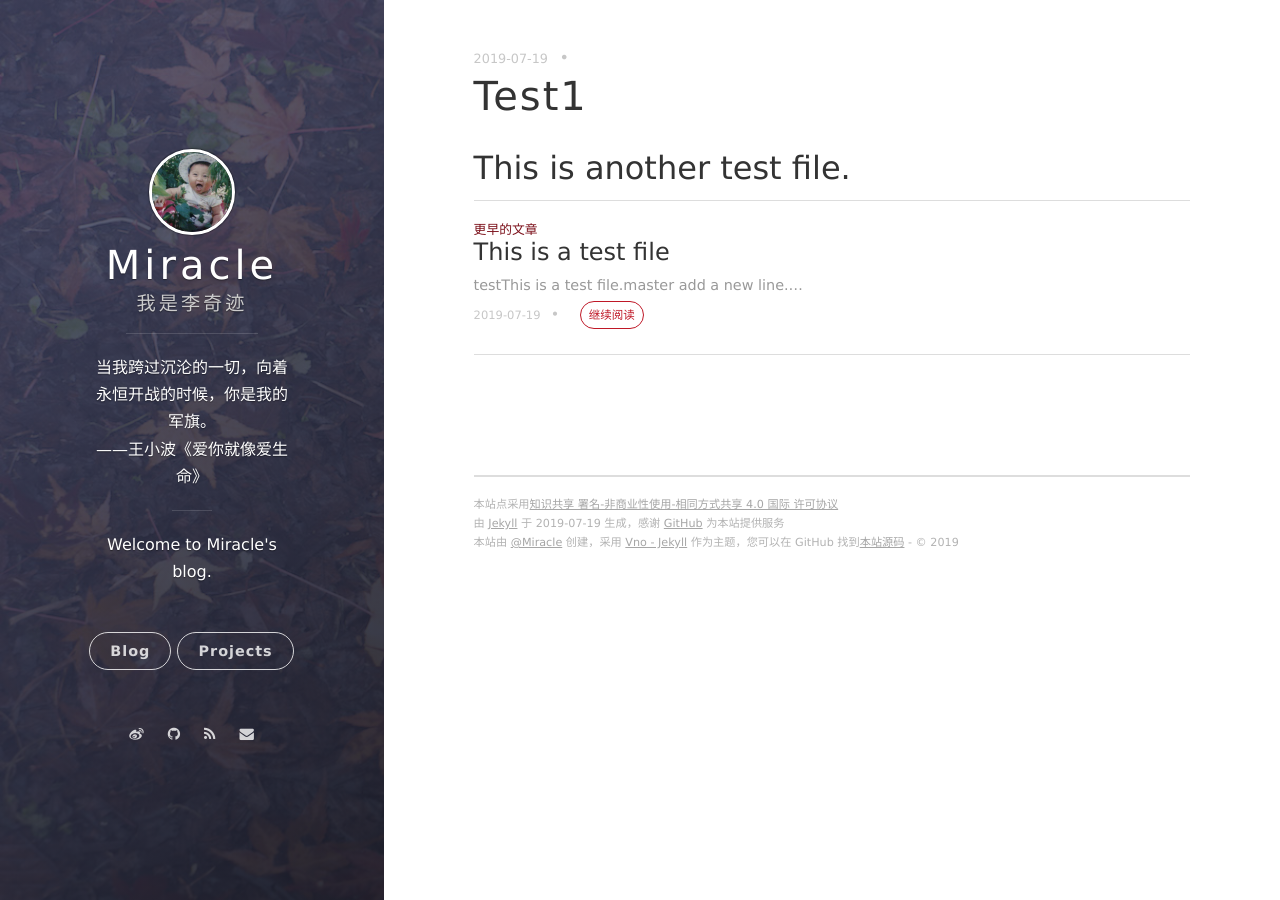
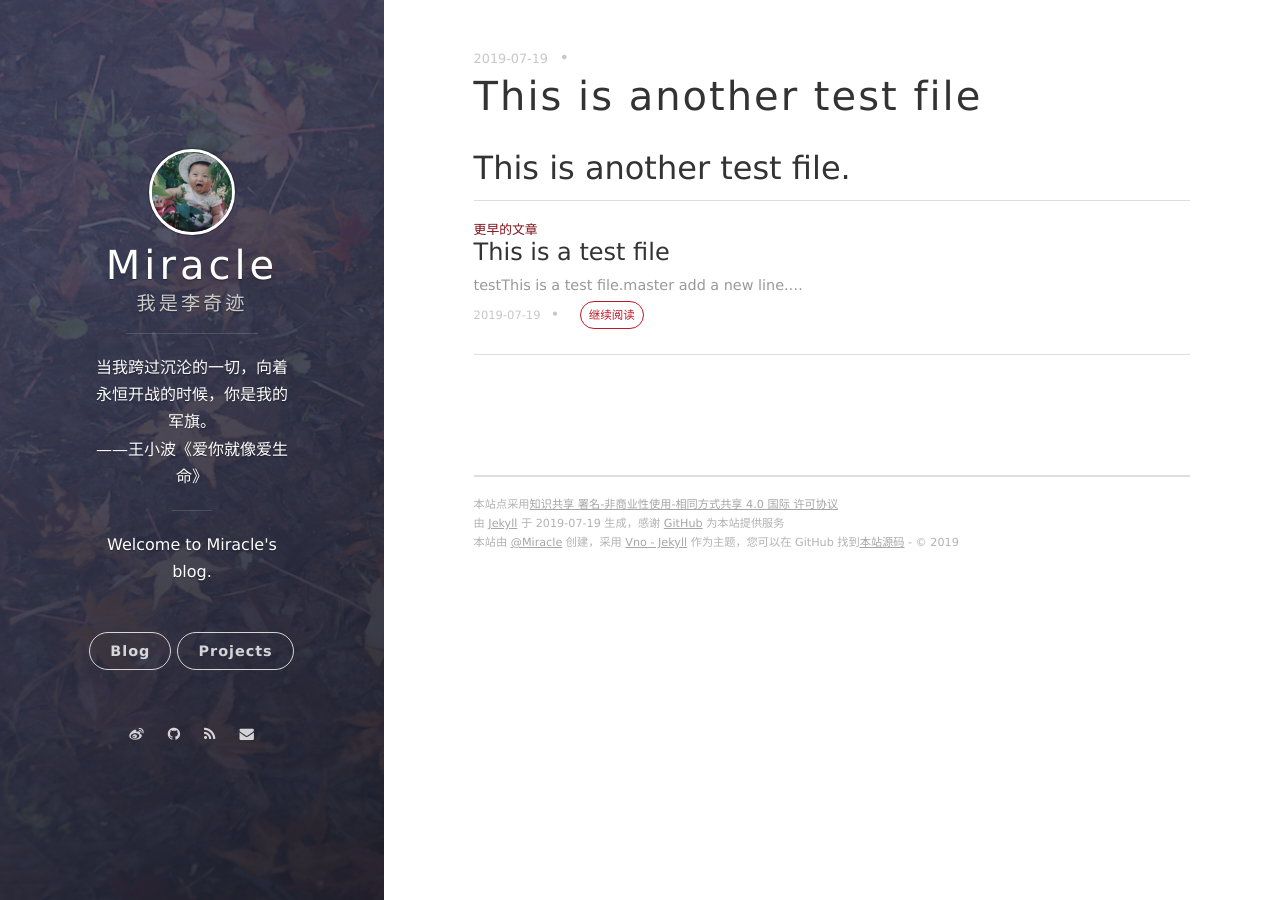
Before and after one commit to onevcat/vno-jekyll, a Jekyll site: the page built from _posts/2019-07-19-test1.md, in a window 1280 px wide. Built offline with Jekyll 4.4.1, drawn with Linux system fonts in a browser that asks for light colours; nearby versions of some CDN libraries; our own code applies the rules of GitHub Pages for plain Markdown files; comment, search, counter and statistics services are not loaded.

Commit message:
lxy update test1

```diff
--- a/_posts/2019-07-19-test1.md
+++ b/_posts/2019-07-19-test1.md
@@ -1 +1,6 @@
+---
+layout: post
+title: This is another test file
+---
+
 ## This is another test file.
```
